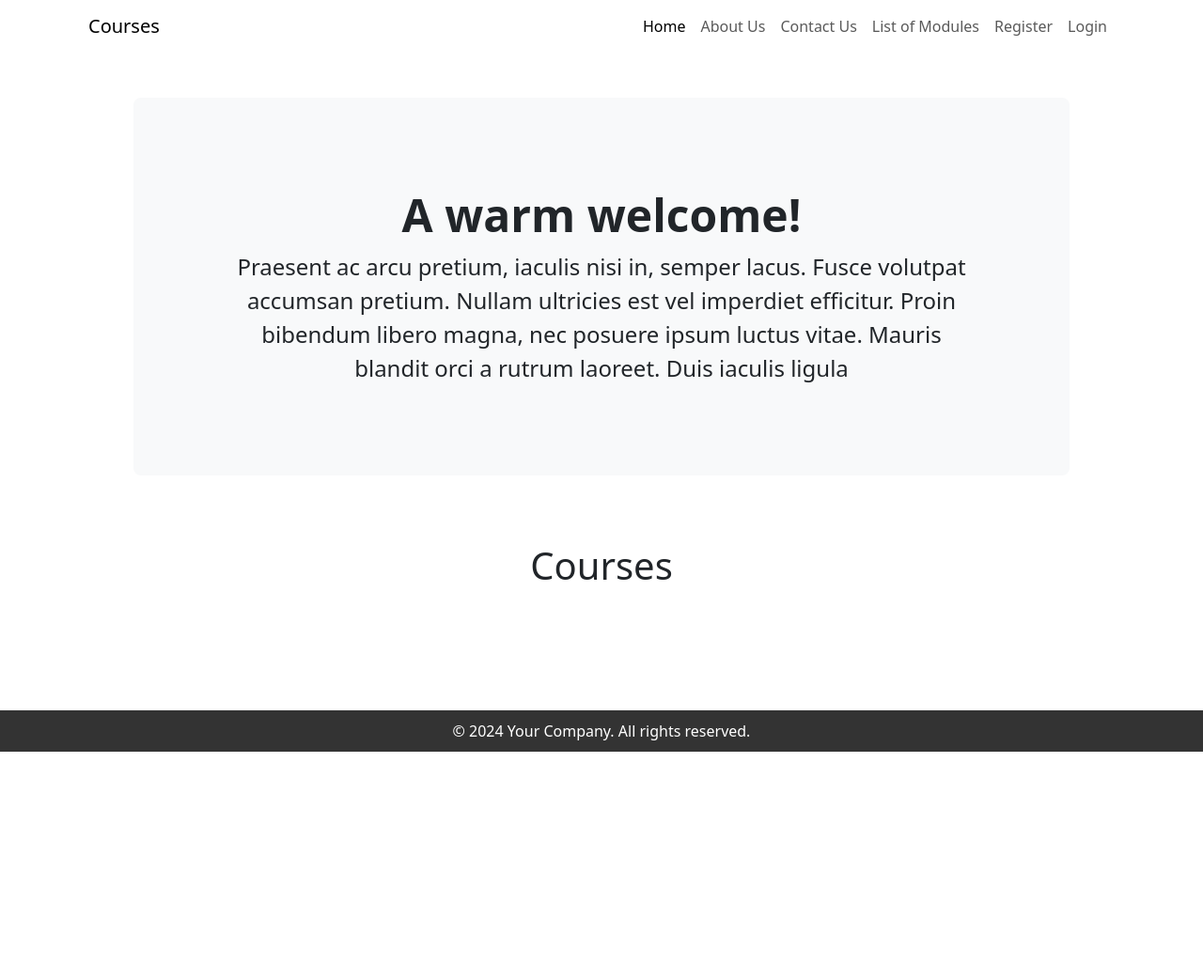
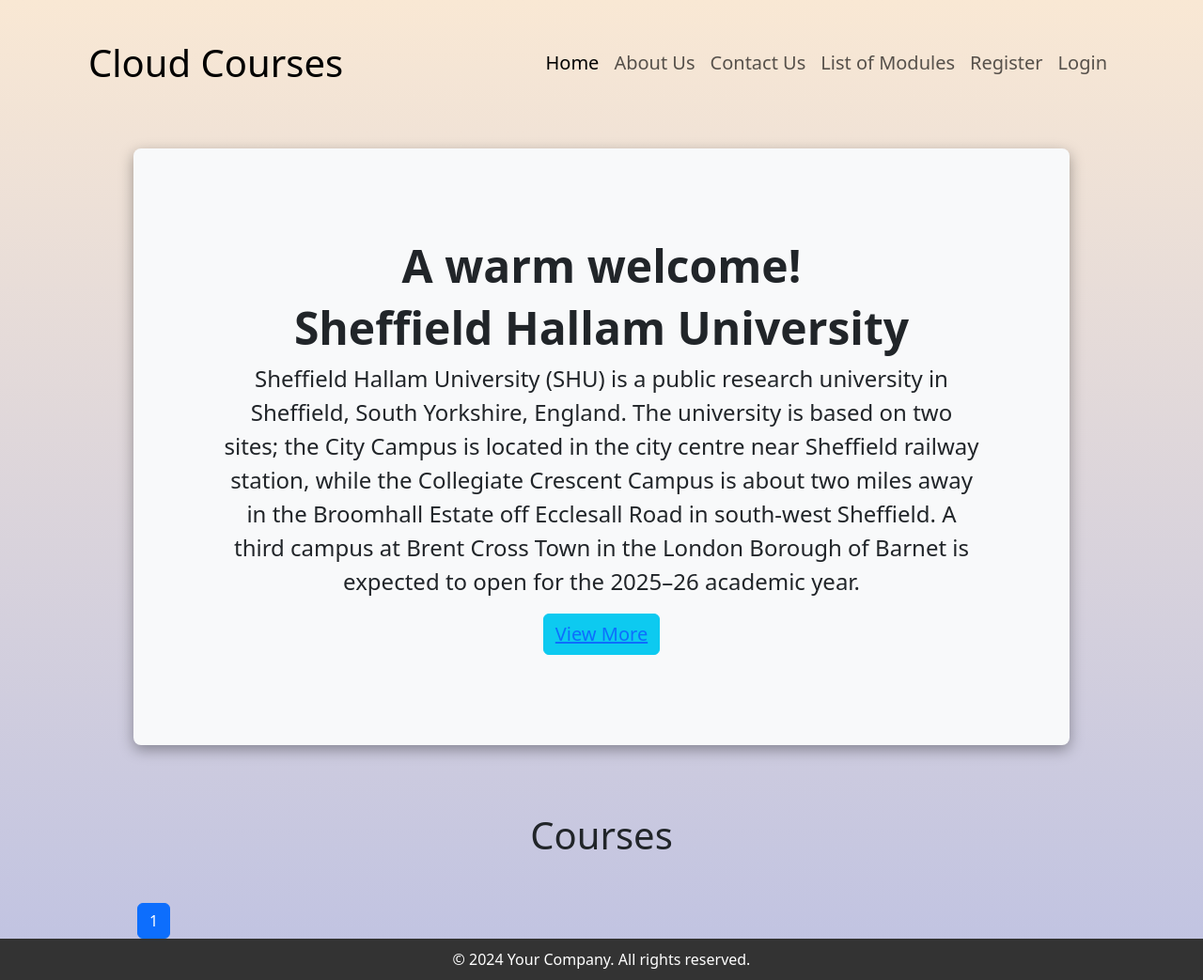
Before and after one commit to aquaburst-stack/courses_cloud, a Django app: page / in a window 1280 px wide. Shown: the whole page at 94% size. Before the commit the page ends 800 px from the top, so only its background shows below. Run offline with Django 5.2, Linux system fonts and the light colour scheme; data that the repository does not hold is empty.

Commit message:
Added Style change and included pagination in Course at Home Page

```diff
--- a/module/templates/module/home.html
+++ b/module/templates/module/home.html
@@ -26,12 +26,16 @@
     {% endif %}
 
         <!-- Header-->
-        <header class="py-5">
-            <div class="container px-lg-5">
-                <div class="p-4 p-lg-5 bg-light rounded-3 text-center">
+        <header class="py-5" >
+            <div class="container px-lg-5" >
+                <div class="p-4 p-lg-5 bg-light rounded-3 text-center" style="box-shadow: rgba(0, 0, 0, 0.35) 0px 5px 15px;">
                     <div class="m-4 m-lg-5">
                         <h1 class="display-5 fw-bold">A warm welcome!</h1>
-                        <p class="fs-4">Praesent ac arcu pretium, iaculis nisi in, semper lacus. Fusce volutpat accumsan pretium. Nullam ultricies est vel imperdiet efficitur. Proin bibendum libero magna, nec posuere ipsum luctus vitae. Mauris blandit orci a rutrum laoreet. Duis iaculis ligula</p>
+                        <h1 class="display-5 fw-bold">Sheffield Hallam University</h1>
+                        <p class="fs-4">
+                            Sheffield Hallam University (SHU) is a public research university in Sheffield, South Yorkshire, England. The university is based on two sites; the City Campus is located in the city centre near Sheffield railway station, while the Collegiate Crescent Campus is about two miles away in the Broomhall Estate off Ecclesall Road in south-west Sheffield. A third campus at Brent Cross Town in the London Borough of Barnet is expected to open for the 2025–26 academic year.
+                        </p>
+                        <button type="button" class="btn btn-info fs-5" ><a href="https://www.shu.ac.uk/" class="fs-5" target="_blank" rel="noopener noreferrer"> View More </a></button>
                     </div>
                 </div>
             </div>
@@ -45,8 +49,8 @@
 
                     <div class="row gx-lg-5">
                         {% for course in courses %}
-                        <div class="col-lg-6 col-xxl-4 mb-5">
-                            <div class="card bg-light border-0 h-100">
+                        <div class="col-lg-6 col-xxl-4 mb-5" >
+                            <div class="card bg-light border-0 h-100" style="box-shadow: rgba(0, 0, 0, 0.25) 0px 54px 55px, rgba(0, 0, 0, 0.12) 0px -12px 30px, rgba(0, 0, 0, 0.12) 0px 4px 6px, rgba(0, 0, 0, 0.17) 0px 12px 13px, rgba(0, 0, 0, 0.09) 0px -3px 5px;">
                                 <div class="card-body text-center p-4 p-lg-5 pt-0 pt-lg-0">
                                     <div class="feature bg-primary bg-gradient text-white rounded-3 mb-4 mt-n4"><i class="bi bi-collection"></i></div>
                                     <h2 class="fs-4 fw-bold">
@@ -58,7 +62,45 @@
                             </div>
                         </div>
                         {% endfor %}
+
+                        <div>
+
+                            <div class="pagination">
+
+                            </div>
+
+
+                            <div class="pagination">
+                                <span class="step-links">
+                                    {% if courses.has_previous %}
+                                        <span class="btn btn-primary text-white">
+                                            <a class="text-white" href="?page=1">&laquo;</a>
+                                            <!-- <a href="?page={{ courses.previous_page_number }}">previous</a> -->
+                                        </span>
+                                    {% endif %}
+
+                                    {% for num in courses.paginator.page_range %}
+                                        {% if num == courses.number %}
+                                            <button class="btn btn-primary btn-small mx-1">{{ num }}</button>
+                                        {% else %}
+                                            <a href="?page={{ num }}" class="text-decoration-none mx-1">
+                                                <button class="btn btn-secondary btn-small ">{{ num }}</button>
+                                            </a>
+                                        {% endif %}
+                                    {% endfor %}
+
+                                    {% if courses.has_next %}
+                                        <span class="btn btn-primary text-white" >
+                                            <!-- <a href="?page={{ courses.next_page_number }}">next</a> -->
+                                            <a class="text-white" href="?page={{ courses.paginator.num_pages }}">&raquo;</a>
+                                        </span>
+                                    {% endif %}
+                                </span>
+                            </div>
+                        </div>
                     </div>
+
+
             </div>
         </section>
     </div>
--- a/module/views.py
+++ b/module/views.py
@@ -4,11 +4,17 @@ from django.urls import reverse_lazy
 from module.models import Course, Module, Registration, ContactUs
 from student.models import Student
 from module.forms import SearchModules
+from django.core.paginator import Paginator
+
 # Create your views here.
 
 def home(request):
     courses = Course.objects.all().order_by('-id')
-    return render(request, 'module/home.html', {'courses': courses})
+    paginated_courses = Paginator(courses, 3)
+    page_number = request.GET.get('page')
+    courses_page = paginated_courses.get_page(page_number)
+
+    return render(request, 'module/home.html', {'courses': courses_page})
 
 
 def about_us(request):
--- a/templates/courses_cloud/layout.html
+++ b/templates/courses_cloud/layout.html
@@ -3,6 +3,7 @@
     <head>
         <meta charset="UTF-8">
         <meta name="viewport" content="width=device-width, initial-scale=1.0">
+        <link rel="icon" href="https://cdn-icons-png.flaticon.com/512/252/252035.png">
         <link href="https://cdn.jsdelivr.net/npm/bootstrap@5.3.3/dist/css/bootstrap.min.css" rel="stylesheet" integrity="sha384-QWTKZyjpPEjISv5WaRU9OFeRpok6YctnYmDr5pNlyT2bRjXh0JMhjY6hW+ALEwIH" crossorigin="anonymous">
         <title>{% block title %} {% endblock %}</title>
         <style>
@@ -11,6 +12,8 @@
                 flex-direction: column;
                 min-height: 100vh;
                 margin: 0;
+
+                background: linear-gradient(rgb(249, 232, 212), #bfc2e2);
             }
 
             .content_one {
--- a/templates/courses_cloud/navbar.html
+++ b/templates/courses_cloud/navbar.html
@@ -1,39 +1,39 @@
-<nav class="navbar navbar-expand-lg">
+<nav class="navbar navbar-expand-lg mt-4">
     <div class="container-fluid">
-        <a class="navbar-brand" href="{% url 'home' %}">Courses</a>
+        <a class="navbar-brand fs-1" href="{% url 'home' %}">Cloud Courses</a>
         <button class="navbar-toggler" type="button" data-bs-toggle="collapse" data-bs-target="#navbarSupportedContent" aria-controls="navbarSupportedContent" aria-expanded="false" aria-label="Toggle navigation">
             <span class="navbar-toggler-icon"></span>
         </button>
         <div class="collapse navbar-collapse" id="navbarSupportedContent">
             <ul class="navbar-nav ms-auto mb-2 mb-lg-0">
                 <li class="nav-item">
-                    <a class="nav-link active" aria-current="page" href="{% url 'home' %}">Home</a>
+                    <a class="nav-link active fs-5" aria-current="page" href="{% url 'home' %}">Home</a>
                 </li>
                 <li class="nav-item">
-                    <a class="nav-link" href="{% url 'about_us' %}">About Us</a>
+                    <a class="nav-link fs-5" href="{% url 'about_us' %}">About Us</a>
                 </li>
                 <li class="nav-item">
-                    <a class="nav-link" href="{% url 'contact_us' %}">Contact Us</a>
+                    <a class="nav-link fs-5" href="{% url 'contact_us' %}">Contact Us</a>
                 </li>
                 <li class="nav-item">
-                    <a class="nav-link" href="{% url 'list_modules' %}">List of Modules</a>
+                    <a class="nav-link fs-5" href="{% url 'list_modules' %}">List of Modules</a>
                 </li>
                 {% if request.user.is_authenticated %}
                     <li class="nav-item">
-                        <a class="nav-link" href="{% url 'my_registration' %}">My Registration</a>
+                        <a class="nav-link fs-5" href="{% url 'my_registration' %}">My Registration</a>
                     </li>
                     <li class="nav-item">
-                        <a class="nav-link" href="{% url 'profile' %}">Profile</a>
+                        <a class="nav-link fs-5" href="{% url 'profile' %}">Profile</a>
                     </li>
                     <li class="nav-item">
-                        <a class="nav-link" href="{% url 'logout_view' %}">Logout</a>
+                        <a class="nav-link fs-5" href="{% url 'logout_view' %}">Logout</a>
                     </li>
                 {% else %}
                     <li class="nav-item">
-                        <a class="nav-link" href="{% url 'register' %}">Register</a>
+                        <a class="nav-link fs-5" href="{% url 'register' %}">Register</a>
                     </li>
                     <li class="nav-item">
-                        <a class="nav-link" href="{% url 'login_view' %}">Login</a>
+                        <a class="nav-link fs-5" href="{% url 'login_view' %}">Login</a>
                     </li>
                 {% endif %}
             </ul>
```
Also changed, not shown: module/templates/module/about_us.html (+6 -4 lines), module/templates/module/list_modules.html (+8 -5 lines), student/templates/student/profile.html (+11 -11 lines).
